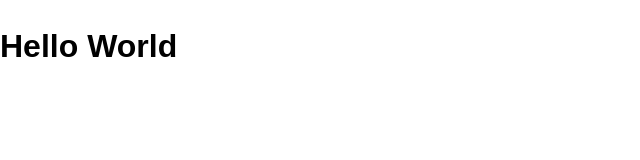
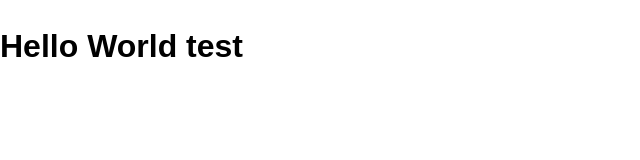
Before and after one commit to AminGtt/mx38, a plain HTML site: page index.html in a window 1280 px wide. Shown: the whole page, without its empty margins (0-640 px from the left). Drawn offline with Linux system fonts and the light colour scheme.

Commit message:
first commit

```diff
--- a/index.html
+++ b/index.html
@@ -9,7 +9,7 @@
   <link rel="stylesheet" href="styles.css">
 </head>
 <body>
-  <h1>Hello World</h1>
+  <h1>Hello World test</h1>
 
 
   <script src="app.js"></script>
```
